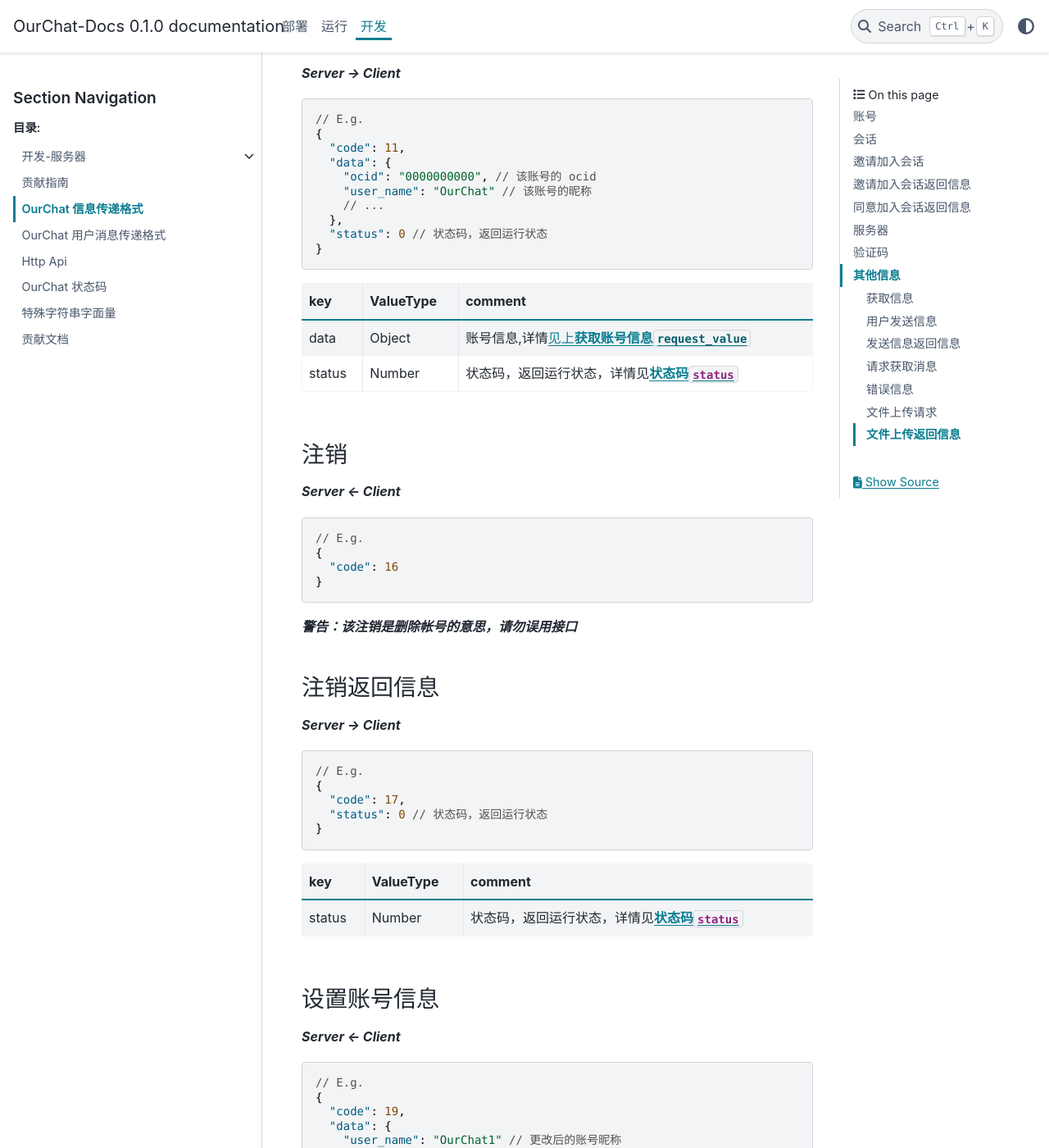
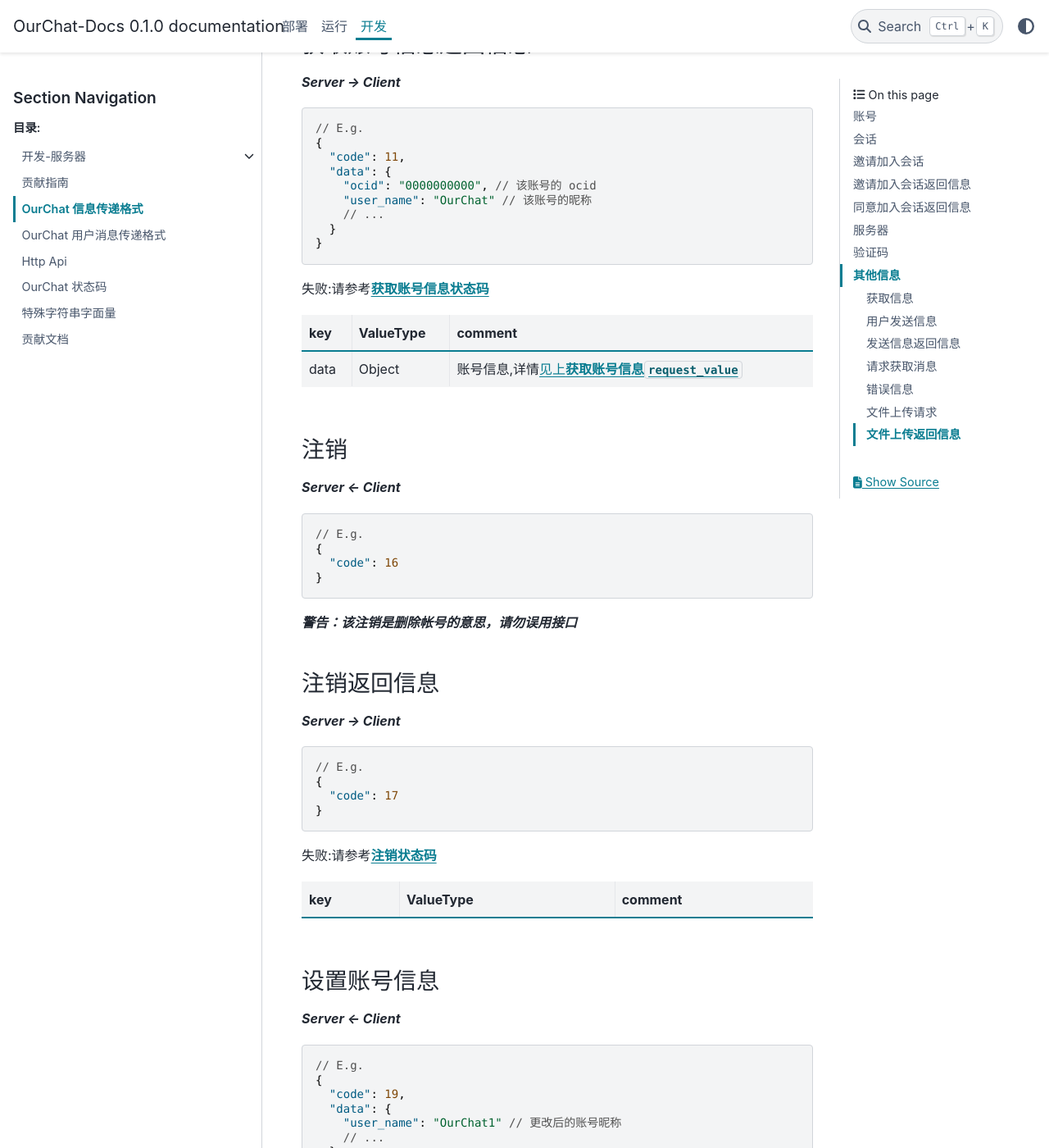
Before and after one commit to SkyUOI/OurChat-Docs, a Sphinx documentation site: the page built from docs/source/docs/development/msg_json.md, in a window 1280 px wide and 1400 px high, scrolled down 3358 px. Shown: the whole window at 82% size. Built offline with Sphinx 7.4.7 and the PyData theme 0.15.4, drawn with Linux system fonts in a browser that asks for light colours; some of the changed text lies outside the part shown.

Commit message:
extract status from some messages

````diff
--- a/docs/source/docs/development/msg_json.md
+++ b/docs/source/docs/development/msg_json.md
@@ -1,4 +1,6 @@
 # OurChat 信息传递格式
+
+**_注意：失败则返回 18 号信息，具体状态码含义在对应消息阐释_**
 
 ## 账号
 
@@ -30,15 +32,15 @@
 // E.g.
 {
   "code": 5,
-  "ocid": "0000000000", // 注册账号的ocid
-  "status": 0 // 状态码，返回运行状态
+  "ocid": "0000000000" // 注册账号的ocid
 }
 ```
 
-| key    | ValueType | comment                                                                       |
-| :----- | :-------- | :---------------------------------------------------------------------------- |
-| ocid   | String    | 该账号的 ocid                                                                 |
-| status | Number    | 状态码，返回运行状态，详情见[**状态码**`status`](status_code.md#注册返回信息) |
+失败：请参考[**注册状态码**](status_code.md#注册返回信息)
+
+| key  | ValueType | comment       |
+| :--- | :-------- | :------------ |
+| ocid | String    | 该账号的 ocid |
 
 ### 登录信息
 
@@ -68,15 +70,15 @@
 // E.g.
 {
   "code": 7,
-  "ocid": "0000000000", // 该账号的ocid
-  "status": 0 // 状态码，返回运行状态
+  "ocid": "0000000000" // 该账号的ocid
 }
 ```
 
-| key    | ValueType | comment                                                                       |
-| :----- | :-------- | :---------------------------------------------------------------------------- |
-| ocid   | String    | 该账号的 ocid                                                                 |
-| status | Number    | 状态码，返回运行状态，详情见[**状态码**`status`](status_code.md#登录返回信息) |
+失败：请参考[**登录状态码**](status_code.md#登录返回信息)
+
+| key  | ValueType | comment       |
+| :--- | :-------- | :------------ |
+| ocid | String    | 该账号的 ocid |
 
 ### 获取账号信息
 
@@ -126,15 +128,15 @@
     "ocid": "0000000000", // 该账号的 ocid
     "user_name": "OurChat" // 该账号的昵称
     // ...
-  },
-  "status": 0 // 状态码，返回运行状态
+  }
 }
 ```
 
-| key    | ValueType | comment                                                                               |
-| :----- | :-------- | :------------------------------------------------------------------------------------ |
-| data   | Object    | 账号信息,详情[见上**获取账号信息**`request_value`](#获取账号信息)                     |
-| status | Number    | 状态码，返回运行状态，详情见[**状态码**`status`](status_code.md#获取账号信息返回信息) |
+失败:请参考[**获取账号信息状态码**](status_code.md#获取账号信息返回信息)
+
+| key  | ValueType | comment                                                           |
+| :--- | :-------- | :---------------------------------------------------------------- |
+| data | Object    | 账号信息,详情[见上**获取账号信息**`request_value`](#获取账号信息) |
 
 ### 注销
 
@@ -156,14 +158,14 @@
 ```json
 // E.g.
 {
-  "code": 17,
-  "status": 0 // 状态码，返回运行状态
+  "code": 17
 }
 ```
 
-| key    | ValueType | comment                                                                       |
-| :----- | :-------- | :---------------------------------------------------------------------------- |
-| status | Number    | 状态码，返回运行状态，详情见[**状态码**`status`](status_code.md#注销返回信息) |
+失败:请参考[**注销状态码**](status_code.md#注销返回信息)
+
+| key | ValueType | comment |
+| :-- | :-------- | :------ |
 
 ### 设置账号信息
 
@@ -228,14 +230,14 @@
 ```json
 // E.g.
 {
-  "code": 20,
-  "status": 0 // 状态码，返回运行状态
+  "code": 20
 }
 ```
 
-| key    | ValueType | comment                                                                               |
-| :----- | :-------- | :------------------------------------------------------------------------------------ |
-| status | Number    | 状态码，返回运行状态，详情见[**状态码**`status`](status_code.md#设置账号信息返回信息) |
+失败：请参考[**设置账号信息状态码**](status_code.md#设置账号信息返回信息)
+
+| key | ValueType | comment |
+| :-- | :-------- | :------ |
 
 ## 会话
 
@@ -282,15 +284,15 @@
     "session_id": 1145141919, // 该会话的ID
     "name": "Session1" // 会话名称
     // ...
-  },
-  "status": 0 // 状态码，返回运行状态
+  }
 }
 ```
 
-| key    | ValueType | comment                                                                               |
-| :----- | :-------- | :------------------------------------------------------------------------------------ |
-| data   | Object    | 账号信息,详情[见上**获取会话信息**`request_value`](#获取会话信息)                     |
-| status | Number    | 状态码，返回运行状态，详情见[**状态码**`status`](status_code.md#获取会话信息返回信息) |
+失败:请参考[**获取会话信息状态码**](status_code.md#获取会话信息返回信息)
+
+| key  | ValueType | comment                                                           |
+| :--- | :-------- | :---------------------------------------------------------------- |
+| data | Object    | 账号信息,详情[见上**获取会话信息**`request_value`](#获取会话信息) |
 
 ### 新建会话请求信息
 
@@ -336,15 +338,15 @@
 // E.g.
 {
   "code": 9,
-  "session_id": 1145141919, // 仅当创建成功时有此字段
-  "status": 0 // 状态码，返回运行状态
+  "session_id": 1145141919 // 仅当创建成功时有此字段
 }
 ```
 
-| key        | ValueType | comment                                                                           |
-| :--------- | :-------- | :-------------------------------------------------------------------------------- |
-| session_id | Number    | 会话 id                                                                           |
-| status     | Number    | 状态码，返回运行状态，详情见[**状态码**`status`](status_code.md#新建会话返回信息) |
+失败:请参考[**新建会话状态码**](status_code.md#新建会话返回信息)
+
+| key        | ValueType | comment |
+| :--------- | :-------- | :------ |
+| session_id | Number    | 会话 id |
 
 ## 邀请加入会话
 
@@ -392,14 +394,14 @@
 ```json
 // E.g.
 {
-  "code": 26,
-  "status": 0
+  "code": 26
 }
 ```
 
-| key    | ValueType | comment                                                                               |
-| :----- | :-------- | :------------------------------------------------------------------------------------ |
-| status | Number    | 状态码，返回运行状态，详情见[**状态码**`status`](status_code.md#同意加入会话返回信息) |
+失败:请参考[**同意加入会话状态码**](status_code.md#同意加入会话返回信息)
+
+| key | ValueType | comment |
+| :-- | :-------- | :------ |
 
 ## 服务器
 
@@ -455,14 +457,14 @@
 ```json
 // E.g.
 {
-  "code": 23,
-  "status": 0
+  "code": 23
 }
 ```
 
-| key    | ValueType | comment                                                                   |
-| :----- | :-------- | :------------------------------------------------------------------------ |
-| status | Number    | 状态码，返回运行状态，详情见[**状态码**`status`](status_code.md#邮件发送) |
+失败:请参考[**邮件发送状态码**](status_code.md#邮件发送)
+
+| key | ValueType | comment |
+| :-- | :-------- | :------ |
 
 ### 验证状态
 
@@ -540,7 +542,6 @@
 ```json
 {
   "code": 30,
-  "status": 0,
   "msg_id": "1643212388"
 }
 ```
@@ -621,14 +624,14 @@
 // E.g.
 {
   "code": 22,
-  "status": 0,
   "key": "sdjoqjdoqjodo",
   "hash": "dsodjsodjosjdoshdowho"
 }
 ```
 
-| key    | ValueType | Comment                                                                           |
-| :----- | :-------- | :-------------------------------------------------------------------------------- |
-| key    | String    | 资源密钥，用于请求头`Key:`中，验证发送者身份并且是资源访问唯一标识符              |
-| hash   | String    | 文件的`sha256`哈希                                                                |
-| status | Number    | 状态码，非零时其余字段不存在，参考[**状态码**](./status_code.md#上传文件返回信息) |
+失败:请参考[**上传文件状态码**](./status_code.md#上传文件返回信息)
+
+| key  | ValueType | Comment                                                              |
+| :--- | :-------- | :------------------------------------------------------------------- |
+| key  | String    | 资源密钥，用于请求头`Key:`中，验证发送者身份并且是资源访问唯一标识符 |
+| hash | String    | 文件的`sha256`哈希                                                   |
````
Also changed, not shown: other parts of docs/source/docs/development/msg_json.md (+5 -3 lines).
